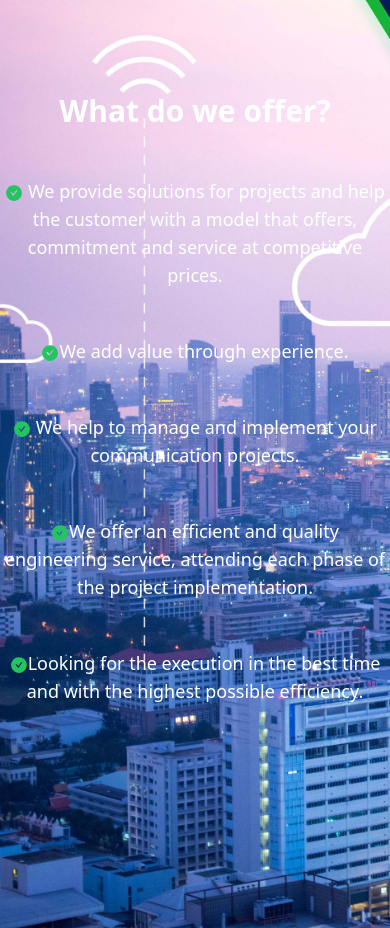
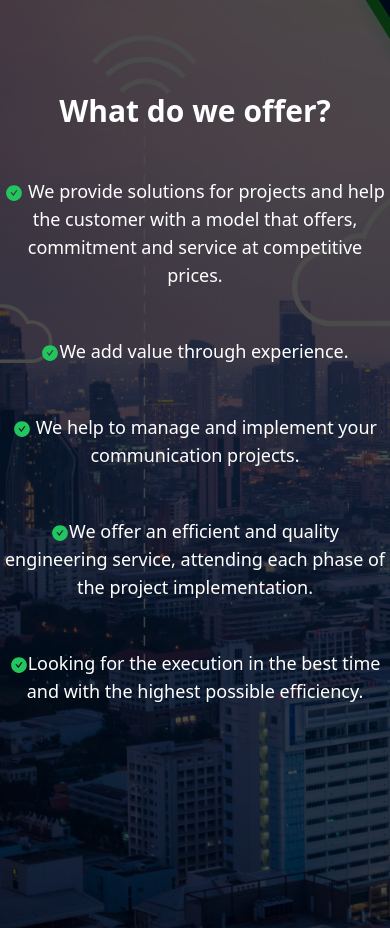
Before and after one commit to TheUtopian12/atc, a Next.js app: page /MainHero/Offer in a window 390 px wide. Built offline with nearby package versions, Linux system fonts and the light colour scheme.

Commit message:
Se separo pagina principal

```diff
--- a/pages/MainHero/Advisory/index.jsx
+++ b/pages/MainHero/Advisory/index.jsx
@@ -5,9 +5,10 @@ const Advisory = () => {
   return (
     <div>
       <div className="bg-[url('/assets/img/Backgrounds/asesoria_low.jpg')] bg-cover h-[110vh] relative">
+        <div className="absolute lg:hidden top-0 left-0 right-0 bottom-0 bg-black/50 z-[2]" />
         <div
           className="container text-white text-lg sm:text-xl md:text-2xl lg:text-3xl xl:text-4xl
-        text-center lg:text-left lg:w-[50%] lg:pl-5 absolute top-24 lg:top-[9%] xl:top-[10px] lg:left-0"
+        text-center lg:text-left lg:w-[50%] lg:pl-5 absolute top-24 lg:top-[9%] xl:top-[10px] lg:left-0 z-[2]"
         >
           <h1 className="mb-8 font-bold text-3xl lg:text-6xl">
             Advisory and consulting services
--- a/pages/MainHero/Hero/index.jsx
+++ b/pages/MainHero/Hero/index.jsx
@@ -77,7 +77,7 @@ const Hero = () => {
             />
           </div>
           <p className="mb-5 text-xl md:text-3xl text-center">
-            <span className="font-bold">ONE</span> STOP SHOPPER
+            <span className="font-bold">ONE</span>-STOP SHOPPER
           </p>
         </div>
       </div>
--- a/pages/MainHero/Offer/index.jsx
+++ b/pages/MainHero/Offer/index.jsx
@@ -3,9 +3,10 @@ import { AiFillCheckCircle } from "react-icons/ai";
 const Offer = () => {
   return (
     <div className="bg-[url('/assets/img/Backgrounds/offer.jpg')] bg-cover h-[110vh] xl:h-[120vh] relative">
+      <div className="absolute lg:hidden top-0 left-0 right-0 bottom-0 bg-black/70 z-[2]" />
       <div
         className="container  text-white text-lg sm:text-xl md:text-2xl lg:text-3xl xl:text-4xl
-      text-center xl:text-right xl:w-[50%] xl:pr-5 absolute top-[10%] xl:top-[10%] lg:right-0 lg:pr-10 xl:right-0"
+      text-center xl:text-right xl:w-[50%] xl:pr-5 absolute top-[10%] xl:top-[10%] lg:right-0 lg:pr-10 xl:right-0 z-[2]"
       >
         <h1 className="mb-12 font-bold text-3xl lg:text-6xl">
           What do we offer?
--- a/pages/index.js
+++ b/pages/index.js
@@ -30,18 +30,20 @@ export default function Home() {
       </Head>
 
       <Hero/>
-      <Services/>
       <Offer/>
       <Advisory/>
       <WhatIs/>
-      <Estructurado/>
+
+
+      {/**<Estructurado/>
       <Wifi/>
       <HighAvailability/>
       <VideoSurveillance/>
       <Cybersecurity/>
       <Interconection/>
       <Consulting/>
-      <AfterSales/>
+      <AfterSales/>  */}
+
 
 
      </Layout>
```
